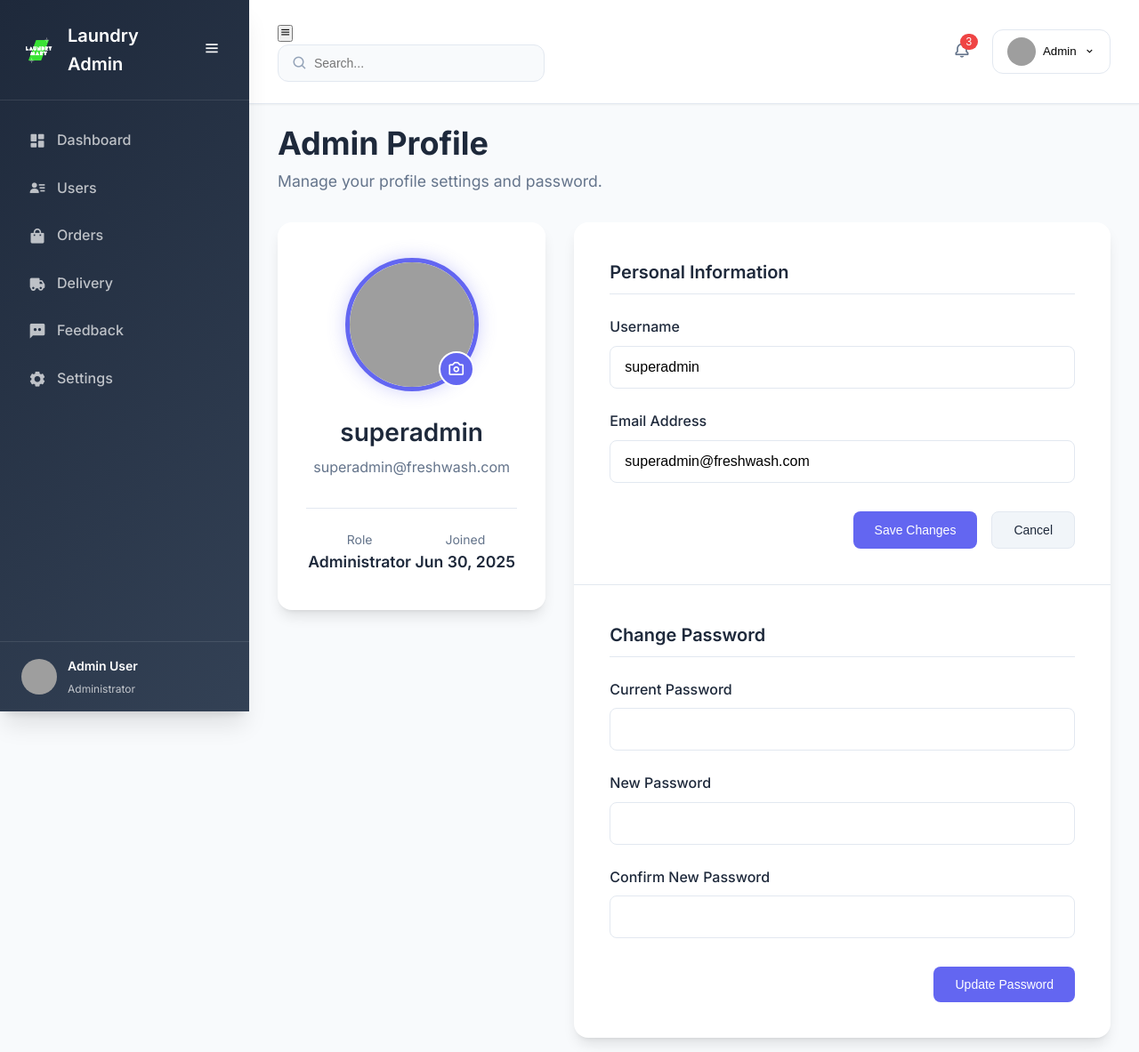
After one commit to Ihsas01/Online-Laundry-Service, a PHP site: the page made by Admin dashboard/admin_profile.php in a window 1280 px wide. The commit adds this page. Shown: the whole page at 89% size. Run offline with PHP 8.4, Linux system fonts and the light colour scheme; data comes from the database, SQL or seed files in the repository; grey boxes are pictures that could not be loaded.

Commit message:
changes admin

```diff
--- /dev/null
+++ b/Admin dashboard/_header.php
@@ -0,0 +1,34 @@
+<!-- Top Navigation -->
+<header class="top-nav">
+    <div class="nav-left">
+        <button class="sidebar-toggle-mobile" id="mobileSidebarToggle">
+            <i class='bx bx-menu'></i>
+        </button>
+        <div class="search-container">
+            <i class='bx bx-search'></i>
+            <input type="text" placeholder="Search..." class="search-input">
+        </div>
+    </div>
+
+    <div class="nav-right">
+        <div class="nav-actions">
+            <button class="notification-btn" id="notificationBtn">
+                <i class='bx bx-bell'></i>
+                <span class="notification-badge">3</span>
+            </button>
+
+            <div class="user-menu">
+                <button class="user-btn" id="userMenuBtn">
+                    <img src="../images/user.png" alt="User">
+                    <span>Admin</span>
+                    <i class='bx bx-chevron-down'></i>
+                </button>
+                <div class="user-dropdown" id="userDropdown">
+                    <a href="admin_profile.php"><i class='bx bx-user'></i> Profile</a>
+                    <a href="settings.php"><i class='bx bx-cog'></i> Settings</a>
+                    <a href="../logout.php"><i class='bx bx-log-out'></i> Logout</a>
+                </div>
+            </div>
+        </div>
+    </div>
+</header>
--- /dev/null
+++ b/Admin dashboard/_sidebar.php
@@ -0,0 +1,33 @@
+<!-- Sidebar -->
+<nav class="sidebar" id="sidebar">
+    <div class="sidebar-header">
+        <div class="logo">
+            <img src="logo4.png" alt="Laundry Logo">
+            <h2>Laundry Admin</h2>
+        </div>
+        <button class="sidebar-toggle" id="sidebarToggle">
+            <i class='bx bx-menu'></i>
+        </button>
+    </div>
+
+    <div class="sidebar-menu">
+        <ul>
+            <li><a href="admin_index.php" class="menu-item"><i class='bx bxs-dashboard'></i><span>Dashboard</span></a></li>
+            <li><a href="manage_users.php" class="menu-item"><i class='bx bxs-user-detail'></i><span>Users</span></a></li>
+            <li><a href="manage_orders.php" class="menu-item"><i class='bx bxs-shopping-bag'></i><span>Orders</span></a></li>
+            <li><a href="manage_delivery.php" class="menu-item"><i class='bx bxs-truck'></i><span>Delivery</span></a></li>
+            <li><a href="manage_feedback.php" class="menu-item"><i class='bx bxs-comment-dots'></i><span>Feedback</span></a></li>
+            <li><a href="settings.php" class="menu-item"><i class='bx bxs-cog'></i><span>Settings</span></a></li>
+        </ul>
+    </div>
+
+    <div class="sidebar-footer">
+        <div class="admin-profile">
+            <img src="../images/user.png" alt="Admin">
+            <div>
+                <h4>Admin User</h4>
+                <p>Administrator</p>
+            </div>
+        </div>
+    </div>
+</nav>
--- /dev/null
+++ b/Admin dashboard/admin_profile.php
@@ -0,0 +1,153 @@
+<?php
+session_start();
+include '../db_connect.php';
+
+// Check if admin is logged in, otherwise redirect to login page
+// Note: You might need to adjust the session variable name to match your login system
+if (!isset($_SESSION['admin_id'])) {
+    // For demonstration, let's assume admin_id 1 is logged in.
+    // In a real application, you would redirect:
+    // header('Location: admin_login.php');
+    // exit();
+    $_SESSION['admin_id'] = 1; // Placeholder
+}
+
+$admin_id = $_SESSION['admin_id'];
+$message = '';
+
+// Fetch admin data
+// Note: Adjust table and column names if they are different in your database
+$query = "SELECT * FROM admin WHERE AdminID = ?";
+$stmt = $connection->prepare($query);
+$stmt->bind_param("i", $admin_id);
+$stmt->execute();
+$result = $stmt->get_result();
+$admin = $result->fetch_assoc();
+
+if (!$admin) {
+    // Handle case where admin is not found
+    die("Admin user not found.");
+}
+
+// Handle form submission
+if ($_SERVER['REQUEST_METHOD'] === 'POST') {
+    $username = $_POST['username'];
+    $email = $_POST['email'];
+    // Add other fields as necessary, e.g., fullname
+
+    // Update logic
+    $update_query = "UPDATE admin SET username = ?, email = ? WHERE AdminID = ?";
+    $update_stmt = $connection->prepare($update_query);
+    $update_stmt->bind_param("ssi", $username, $email, $admin_id);
+
+    if ($update_stmt->execute()) {
+        $message = '<div class="alert alert-success">Profile updated successfully!</div>';
+        // Refresh admin data
+        $admin['UserName'] = $username;
+        $admin['Email'] = $email;
+    } else {
+        $message = '<div class="alert alert-danger">Error updating profile. Please try again.</div>';
+    }
+}
+?>
+<!DOCTYPE html>
+<html lang="en">
+<head>
+    <meta charset="UTF-8">
+    <meta name="viewport" content="width=device-width, initial-scale=1.0">
+    <title>Admin Profile - Laundry Service</title>
+    <link href='https://unpkg.com/boxicons@2.1.4/css/boxicons.min.css' rel='stylesheet'>
+    <link href="https://fonts.googleapis.com/css2?family=Inter:wght@300;400;500;600;700&display=swap" rel="stylesheet">
+    <link rel="stylesheet" href="../css/admin_dashboard_modern.css">
+    <link rel="stylesheet" href="../css/admin_profile.css"> <!-- New CSS for profile page -->
+</head>
+<body>
+    <?php include '_sidebar.php'; ?>
+
+    <main class="main-content">
+        <?php include '_header.php'; ?>
+
+        <div class="profile-content">
+            <div class="profile-header" data-aos="fade-down">
+                <h1>Admin Profile</h1>
+                <p>Manage your profile settings and password.</p>
+            </div>
+
+            <?php echo $message; ?>
+
+            <div class="profile-grid" data-aos="fade-up">
+                <!-- Profile Card -->
+                <div class="profile-card">
+                    <div class="profile-avatar-wrapper">
+                        <img src="../images/user.png" alt="Admin Avatar" class="profile-avatar">
+                        <button class="change-avatar-btn" title="Change Avatar"><i class='bx bx-camera'></i></button>
+                    </div>
+                    <h2 class="profile-name"><?php echo htmlspecialchars($admin['UserName']); ?></h2>
+                    <p class="profile-email"><?php echo htmlspecialchars($admin['Email']); ?></p>
+                    <div class="profile-stats">
+                        <div class="stat-item">
+                            <span>Role</span>
+                            <strong>Administrator</strong>
+                        </div>
+                        <div class="stat-item">
+                            <span>Joined</span>
+                            <strong><?php echo date("M d, Y", strtotime($admin['created_at'] ?? 'now')); ?></strong>
+                        </div>
+                    </div>
+                </div>
+
+                <!-- Profile Form -->
+                <div class="profile-form-container">
+                    <form action="admin_profile.php" method="POST" class="profile-form">
+                        <div class="form-section">
+                            <h3>Personal Information</h3>
+                            <div class="form-group">
+                                <label for="username">Username</label>
+                                <input type="text" id="username" name="username" value="<?php echo htmlspecialchars($admin['UserName']); ?>" required>
+                            </div>
+                            <div class="form-group">
+                                <label for="email">Email Address</label>
+                                <input type="email" id="email" name="email" value="<?php echo htmlspecialchars($admin['Email']); ?>" required>
+                            </div>
+                        </div>
+                        <div class="form-actions">
+                            <button type="submit" class="btn-primary">Save Changes</button>
+                            <button type="button" class="btn-secondary">Cancel</button>
+                        </div>
+                    </form>
+
+                    <form action="admin_profile.php" method="POST" class="profile-form password-form">
+                        <div class="form-section">
+                            <h3>Change Password</h3>
+                            <div class="form-group">
+                                <label for="current_password">Current Password</label>
+                                <input type="password" id="current_password" name="current_password">
+                            </div>
+                            <div class="form-group">
+                                <label for="new_password">New Password</label>
+                                <input type="password" id="new_password" name="new_password">
+                            </div>
+                             <div class="form-group">
+                                <label for="confirm_password">Confirm New Password</label>
+                                <input type="password" id="confirm_password" name="confirm_password">
+                            </div>
+                        </div>
+                        <div class="form-actions">
+                            <button type="submit" class="btn-primary">Update Password</button>
+                        </div>
+                    </form>
+                </div>
+            </div>
+        </div>
+    </main>
+
+    <script src="https://unpkg.com/aos@2.3.1/dist/aos.js"></script>
+    <script src="../js/admin_dashboard.js"></script>
+    <script>
+        AOS.init({
+            duration: 800,
+            once: true
+        });
+    </script>
+</body>
+</html>
--- /dev/null
+++ b/css/admin_profile.css
@@ -0,0 +1,190 @@
+/* Admin Profile Page Styles */
+
+.profile-content {
+    padding: 1rem 2rem;
+}
+
+.profile-header {
+    margin-bottom: 2rem;
+}
+
+.profile-header h1 {
+    font-size: 2.25rem;
+    font-weight: 700;
+    color: var(--text-primary);
+}
+
+.profile-header p {
+    font-size: 1.1rem;
+    color: var(--text-secondary);
+}
+
+.profile-grid {
+    display: grid;
+    grid-template-columns: 1fr 2fr;
+    gap: 2rem;
+    align-items: start;
+}
+
+/* Profile Card */
+.profile-card {
+    background: var(--bg-primary);
+    border-radius: var(--radius-xl);
+    padding: 2.5rem 2rem;
+    text-align: center;
+    box-shadow: var(--shadow-lg);
+    position: sticky;
+    top: 2rem;
+}
+
+.profile-avatar-wrapper {
+    position: relative;
+    width: 150px;
+    height: 150px;
+    margin: 0 auto 1.5rem auto;
+}
+
+.profile-avatar {
+    width: 100%;
+    height: 100%;
+    border-radius: 50%;
+    object-fit: cover;
+    border: 5px solid var(--primary-color);
+    box-shadow: 0 0 20px rgba(99, 102, 241, 0.3);
+}
+
+.change-avatar-btn {
+    position: absolute;
+    bottom: 5px;
+    right: 5px;
+    background: var(--primary-color);
+    color: var(--text-light);
+    border: 2px solid var(--bg-primary);
+    border-radius: 50%;
+    width: 40px;
+    height: 40px;
+    display: flex;
+    align-items: center;
+    justify-content: center;
+    font-size: 1.25rem;
+    cursor: pointer;
+    transition: var(--transition);
+}
+
+.change-avatar-btn:hover {
+    transform: scale(1.1);
+    background: var(--primary-dark);
+}
+
+.profile-name {
+    font-size: 1.75rem;
+    font-weight: 600;
+    margin-bottom: 0.25rem;
+}
+
+.profile-email {
+    color: var(--text-secondary);
+    margin-bottom: 2rem;
+}
+
+.profile-stats {
+    display: flex;
+    justify-content: space-around;
+    border-top: 1px solid var(--border-color);
+    padding-top: 1.5rem;
+}
+
+.stat-item {
+    display: flex;
+    flex-direction: column;
+}
+
+.stat-item span {
+    font-size: 0.875rem;
+    color: var(--text-secondary);
+}
+
+.stat-item strong {
+    font-size: 1.1rem;
+    font-weight: 600;
+}
+
+/* Profile Form */
+.profile-form-container {
+    background: var(--bg-primary);
+    border-radius: var(--radius-xl);
+    box-shadow: var(--shadow-lg);
+}
+
+.profile-form {
+    padding: 2.5rem;
+}
+
+.password-form {
+    border-top: 1px solid var(--border-color);
+}
+
+.form-section h3 {
+    font-size: 1.25rem;
+    font-weight: 600;
+    margin-bottom: 1.5rem;
+    padding-bottom: 0.5rem;
+    border-bottom: 1px solid var(--border-color);
+}
+
+.form-group {
+    margin-bottom: 1.5rem;
+}
+
+.form-group label {
+    display: block;
+    font-weight: 500;
+    margin-bottom: 0.5rem;
+}
+
+.form-group input {
+    width: 100%;
+    padding: 0.875rem 1rem;
+    border: 1px solid var(--border-color);
+    border-radius: var(--radius-md);
+    font-size: 1rem;
+    transition: var(--transition);
+}
+
+.form-group input:focus {
+    outline: none;
+    border-color: var(--primary-color);
+    box-shadow: 0 0 0 3px rgba(99, 102, 241, 0.2);
+}
+
+.form-actions {
+    display: flex;
+    gap: 1rem;
+    justify-content: flex-end;
+    margin-top: 2rem;
+}
+
+/* Alerts */
+.alert {
+    padding: 1rem 1.5rem;
+    border-radius: var(--radius-md);
+    margin-bottom: 1.5rem;
+    font-weight: 500;
+}
+.alert-success {
+    background: #d1fae5;
+    color: #065f46;
+    border: 1px solid #6ee7b7;
+}
+.alert-danger {
+    background: #fee2e2;
+    color: #991b1b;
+    border: 1px solid #fca5a5;
+}
+
+/* Responsive */
+@media (max-width: 992px) {
+    .profile-grid {
+        grid-template-columns: 1fr;
+    }
+}
```
Also changed, not shown: Admin dashboard/admin_index.php (+4 -34 lines), js/admin_dashboard.js (+14 -0 lines).
